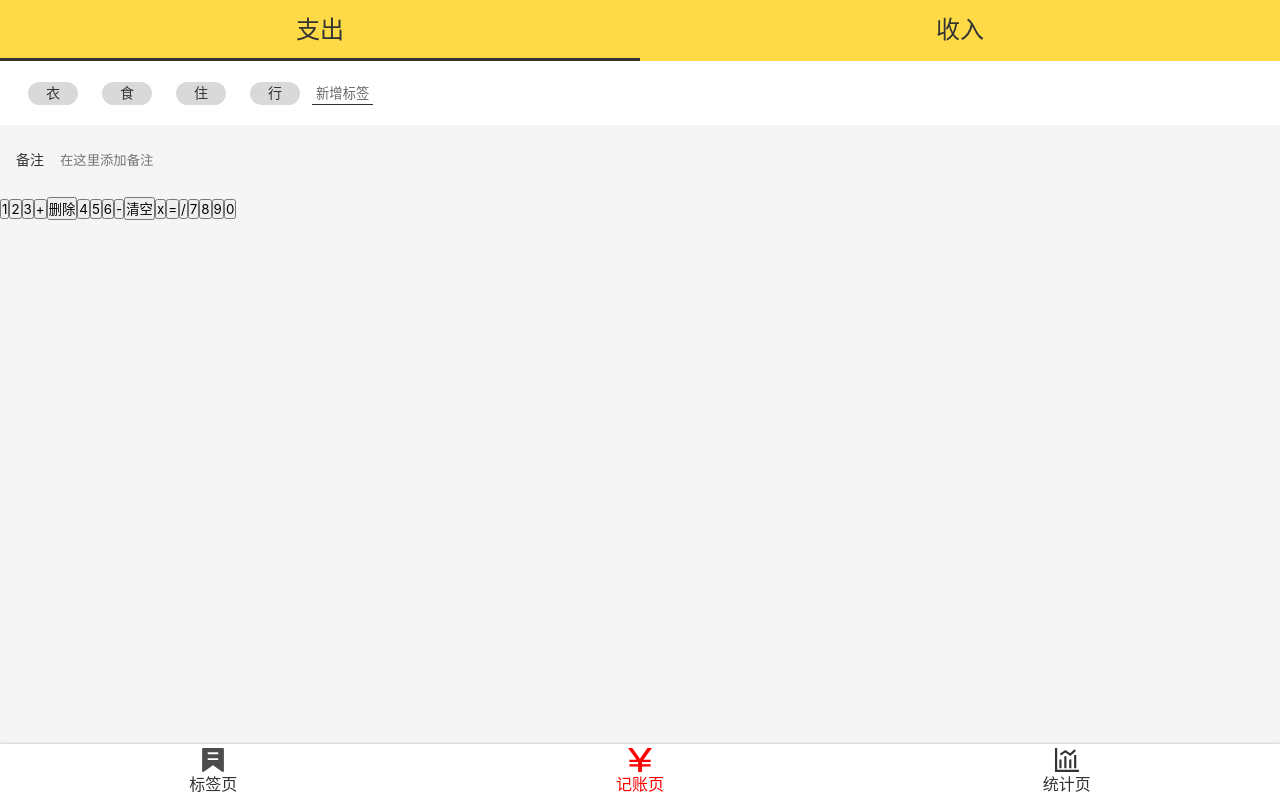
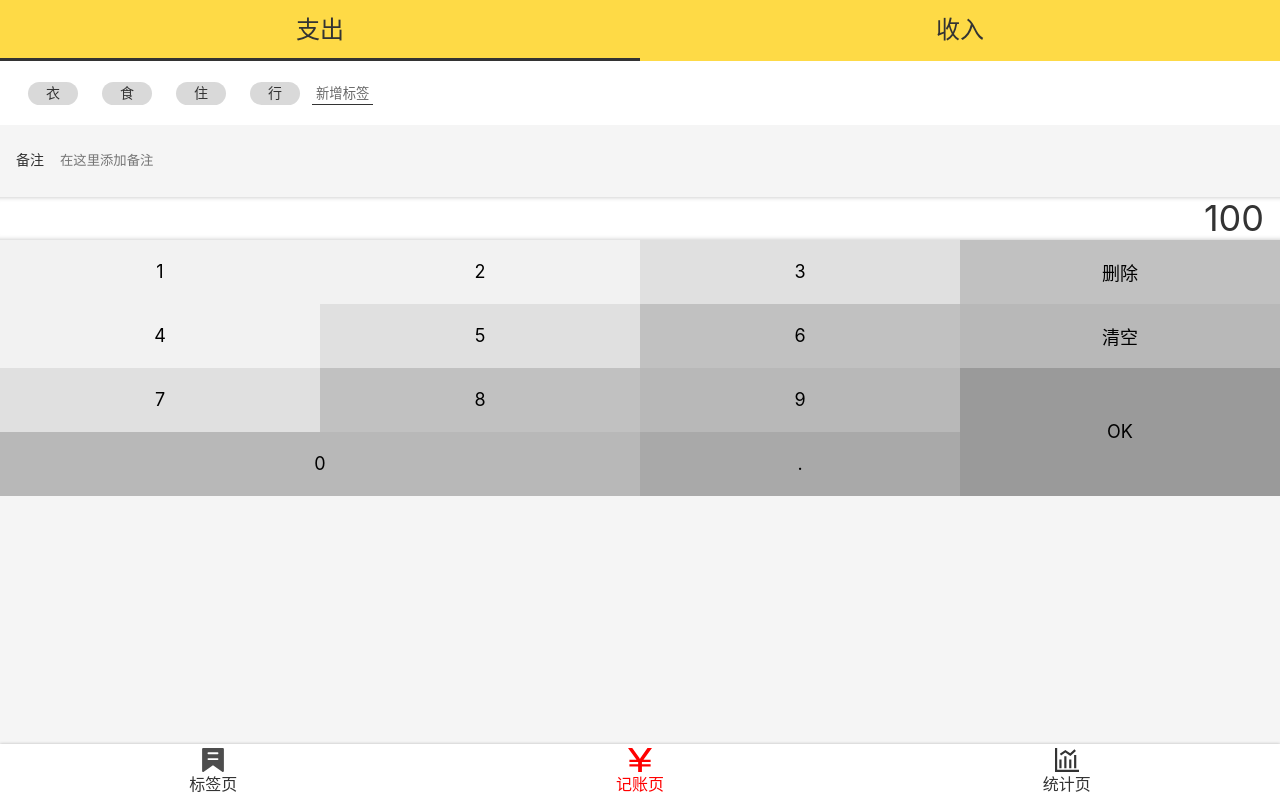
Before and after one commit to Bryant-Wang24/React-xiaowang-money, a React app: page /#/money in a window 1280 px wide. Built offline with nearby package versions, Linux system fonts and the light colour scheme; the HTML template or start-up script is replaced by a standard one.

Commit message:
Money.tsx 之 数字面板 UI 完成

```diff
--- a/src/index.scss
+++ b/src/index.scss
@@ -43,3 +43,8 @@
   height: 1em;
   display: inline-block;
 }
+.clearfix::after{
+  content: '';
+  display: block;
+  clear: both;
+}
--- a/src/views/Money.tsx
+++ b/src/views/Money.tsx
@@ -5,16 +5,18 @@
 const TagsSection = styled.section`
   background: #ffffff;
   padding: 12px 16px;
-  >ol{
-    >li{
+
+  > ol {
+    > li {
       background: #D9D9D9;
-      display:inline-block;
+      display: inline-block;
       padding: 3px 18px;
       font-size: 14px;
       border-radius: 18px;
       margin: 8px 12px;
     }
-    >button{
+
+    > button {
       background: none;
       border: none;
       border-bottom: 1px solid #333;
@@ -26,36 +28,42 @@
 
 `;
 const NotesSection = styled.section`
-  background:#f5f5f5;
+  background: #f5f5f5;
   padding: 0 16px;
   font-size: 14px;
-  >label{
+
+  > label {
     display: flex;
     align-items: center;
-    >span{
+
+    > span {
       margin-right: 16px;
       white-space: nowrap;
     }
-    >input{
+
+    > input {
       display: block;
       width: 100%;
       height: 72px;
-      background:none;
+      background: none;
       border: none;
     }
   }
 `;
 const CategorySection = styled.section`
   font-size: 24px;
-  >ul{
+
+  > ul {
     display: flex;
-    background:#feda46;
-    >li{
+    background: #feda46;
+
+    > li {
       width: 50%;
       text-align: center;
       padding: 16px 0;
       position: relative;
-      &.selected::after{
+
+      &.selected::after {
         content: '';
         display: block;
         height: 3px;
@@ -69,7 +77,56 @@
   }
 `;
 const NumberPadSection = styled.section`
-
+  display: flex;
+  flex-direction: column;
+  >.output{
+    background:white;
+    font-size: 36px;
+    text-align: right;
+    padding: 0 16px;
+    box-shadow: inset 0 -5px 5px -5px rgba(0,0,0,0.25),
+    inset 0 5px 5px -5px rgba(0,0,0,0.25);
+  }
+  >.pad{
+    >button{
+      font-size: 18px;
+      float: left;
+      width: 25%;
+      height: 64px;
+      border: none;
+      &.ok{
+        height: 128px;
+        float: right;
+      }
+      &.zero{width: 50%;}
+      &:nth-child(1),
+      &:nth-child(2),
+      &:nth-child(5){
+        background:#f2f2f2;
+      }
+      &:nth-child(3),
+      &:nth-child(6),
+      &:nth-child(9){
+        background:#e0e0e0;
+      }
+      &:nth-child(4),
+      &:nth-child(7),
+      &:nth-child(10){
+        background:#c1c1c1;
+      }
+      &:nth-child(8),
+      &:nth-child(11),
+      &:nth-child(13) {
+        background:#B8B8B8;
+      }
+      &:nth-child(12) {
+        background:#9A9A9A;
+      }
+      &:nth-child(14) {
+        background:#A9A9A9;
+      }
+    }
+  }
 `;
 
 function Money() {
@@ -97,23 +154,25 @@
         </label>
       </NotesSection>
       <NumberPadSection>
+        <div className="output">
+          100
+        </div>
+        <div className="pad clearfix">
           <button>1</button>
           <button>2</button>
           <button>3</button>
-        <button>+</button>
           <button>删除</button>
           <button>4</button>
           <button>5</button>
           <button>6</button>
-        <button>-</button>
           <button>清空</button>
-        <button>x</button>
-        <button>=</button>
-        <button>/</button>
           <button>7</button>
           <button>8</button>
           <button>9</button>
-        <button>0</button>
+          <button className="ok">OK</button>
+          <button className="zero">0</button>
+          <button className="dot">.</button>
+        </div>
       </NumberPadSection>
     </Layout>
   );
```
Also changed, not shown: 1 other file (tests, documents, lock files or other folders). Lines whose indentation alone changed are shown as unchanged.
